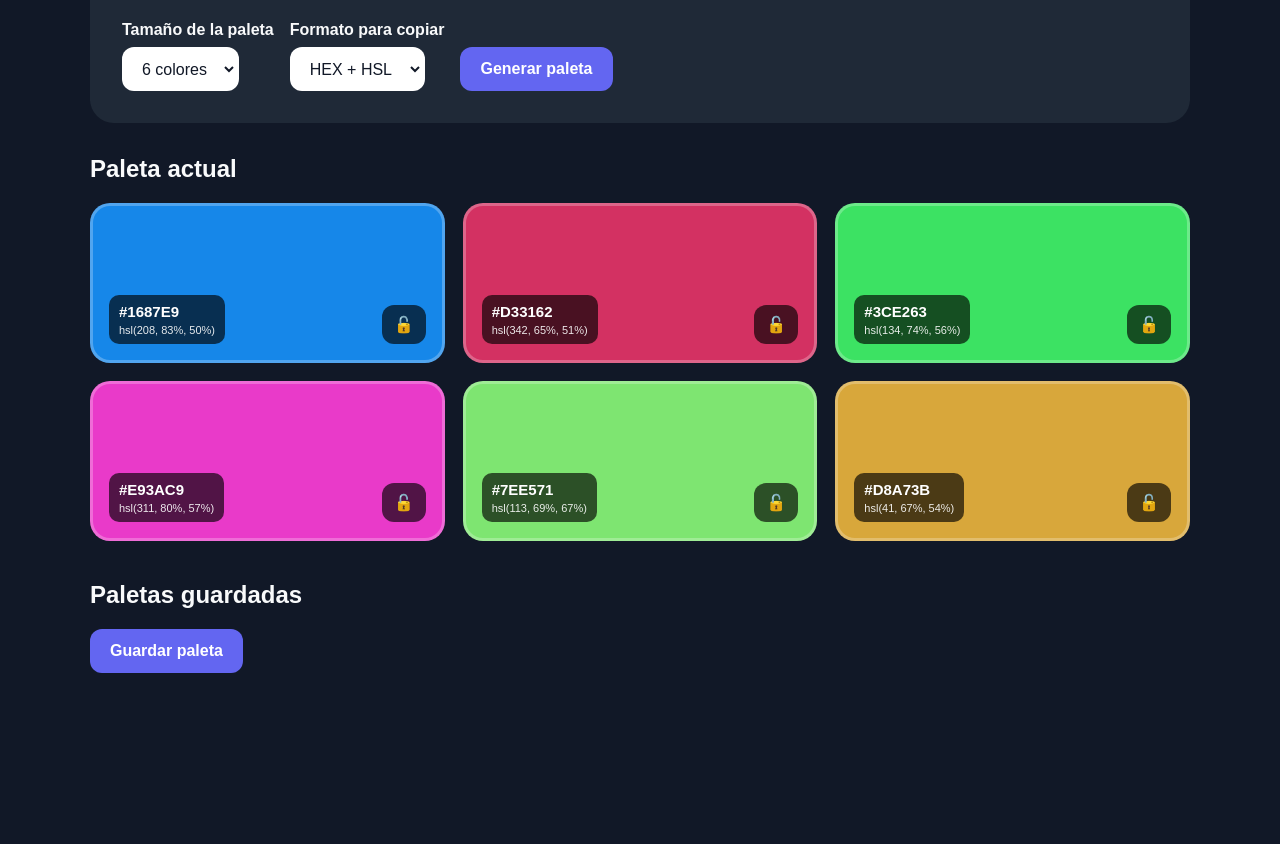
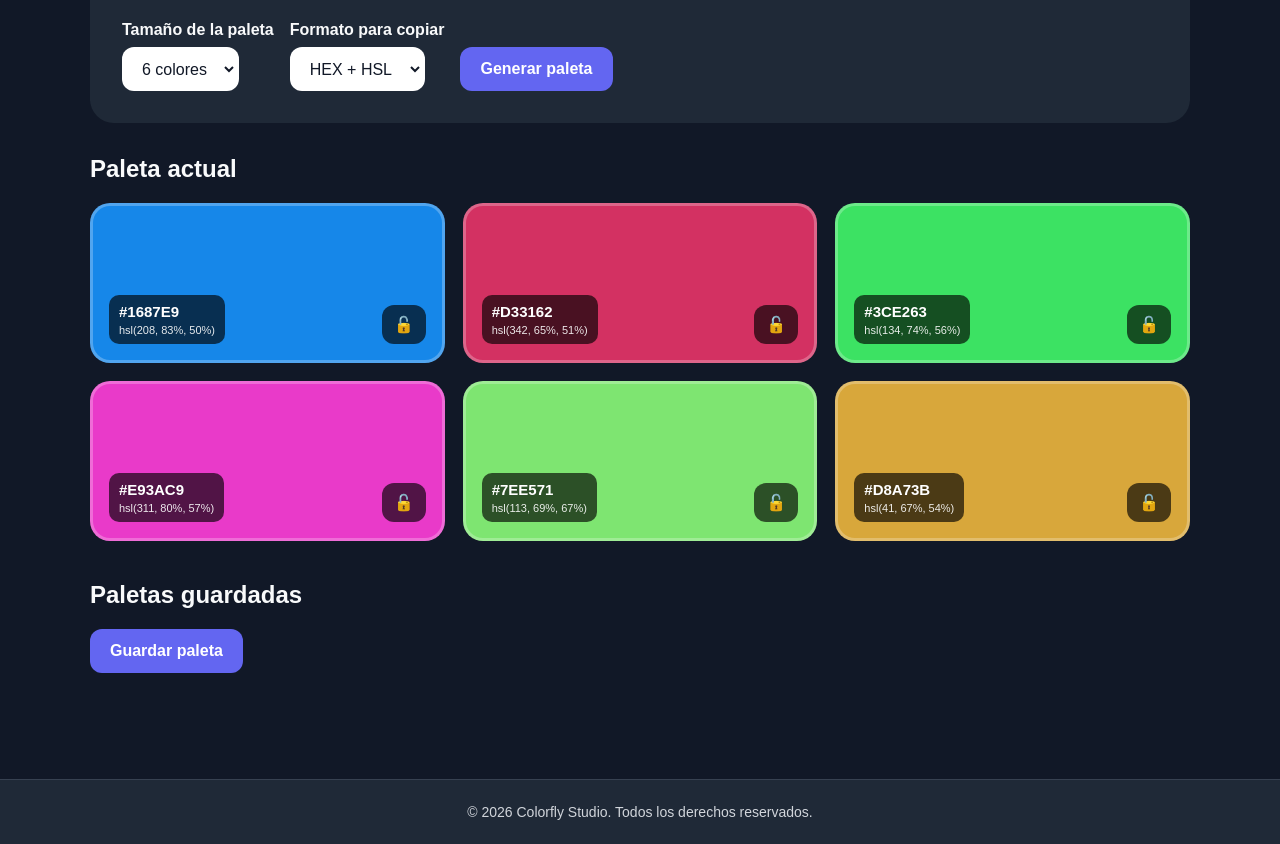
Before and after one commit to casalmarinaandrea-ops/ProyectoM1_MARINACASAL, a plain HTML site: page index.html in a window 1280 px wide. Shown: the part 154-998 px from the top of the page. Before the commit the page ends 893 px from the top, so only its background shows below. Drawn offline with Linux system fonts and the light colour scheme.

Commit message:
agrego footer

```diff
--- a/index.html
+++ b/index.html
@@ -52,4 +52,9 @@
 
   <div id="toast" class="toast" role="status" aria-live="polite"></div>
 </body>
+
+  <footer>
+    <p>© 2026 Colorfly Studio. Todos los derechos reservados.</p>
+  </footer>
+
 </html>
--- a/style.css
+++ b/style.css
@@ -278,3 +278,17 @@ select:focus-visible,
   }
 
 }
+
+footer {
+  margin-top: 40px;
+  padding: 24px;
+  text-align: center;
+  background: #1f2937;
+  color: #d1d5db;
+  font-size: 14px;
+  border-top: 1px solid #374151;
+}
+
+footer p {
+  margin: 0;
+}
```
Also changed, not shown: 1 other file.
